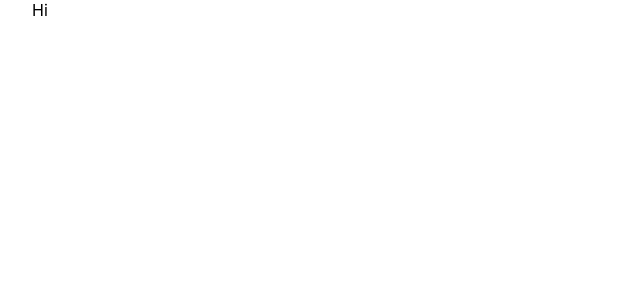
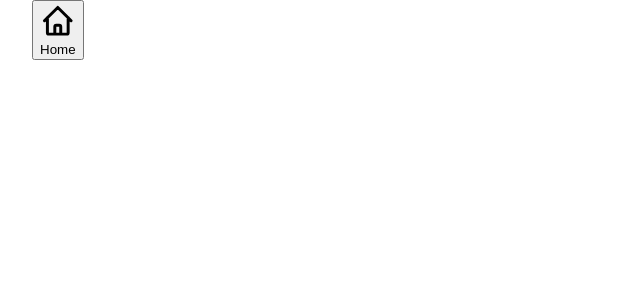
Before and after one commit to Ragini6568/SpotifyClone, a Next.js app: page / in a window 1280 px wide. Shown: the top 300 px of the page, without its empty margins (0-640 px from the left). Built offline with nearby package versions, Linux system fonts and the light colour scheme.

Commit message:
Created new branch

```diff
--- a/components/Sidebar.js
+++ b/components/Sidebar.js
@@ -1,4 +1,12 @@
+import { HomeIcon } from "@heroicons/react/outline";
 function Sidebar() {
-  return <div>Hi</div>;
+  return (
+    <div>
+      <button>
+        <HomeIcon className={"w-5 h-5"} />
+        Home
+      </button>
+    </div>
+  );
 }
 export default Sidebar;
--- a/package.json
+++ b/package.json
@@ -9,6 +9,7 @@
     "lint": "next lint"
   },
   "dependencies": {
+    "@heroicons/react": "^1.0.6",
     "next": "13.2.4",
     "react": "18.2.0",
     "react-dom": "18.2.0"
```
Also changed, not shown: 1 other file (tests, documents, lock files or other folders).
